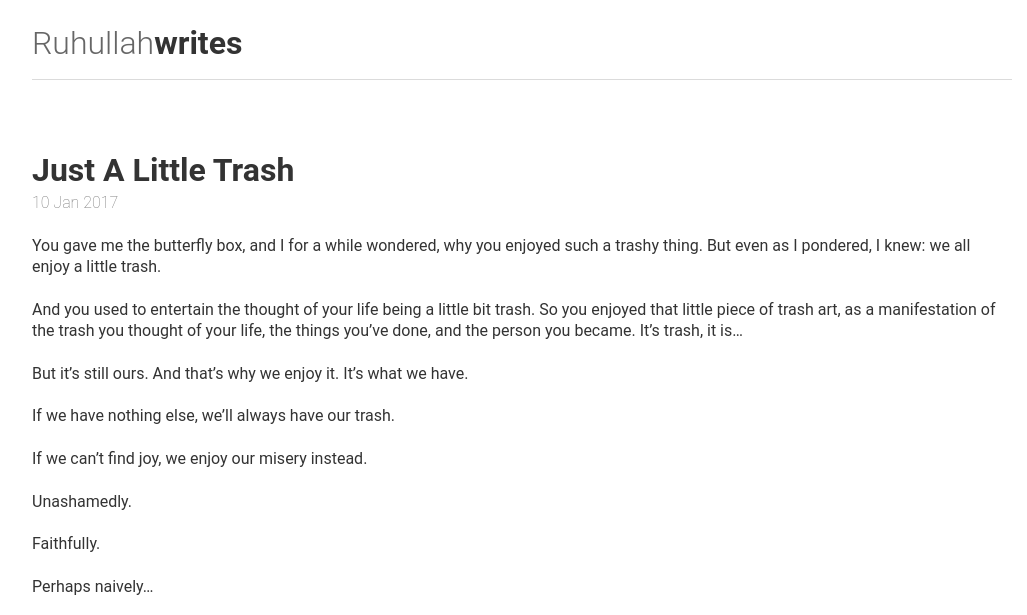
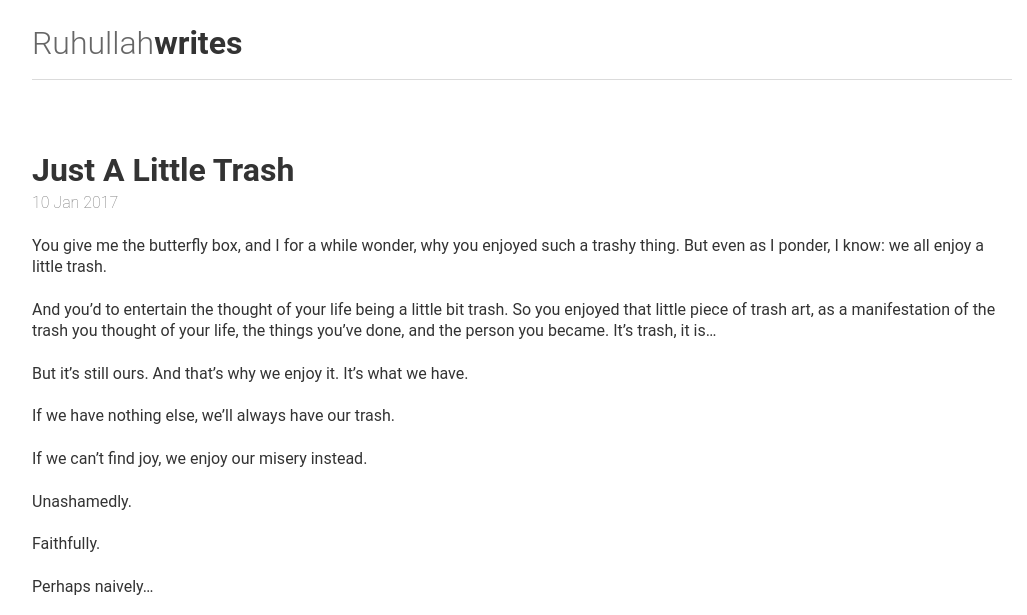
Before and after one commit to theruhullah/ruhulblog, a Jekyll site: the page built from _posts/2017-01-10-trash.md, in a window 1280 px wide, cut to the strip 0-615 px from the top of the page. Shown: the whole strip, without its empty margins (118-1145 px from the left). Built offline with Jekyll 4.4.1, drawn with Linux system fonts in a browser that asks for light colours.

Commit message:
trashupdate

```diff
--- a/_posts/2017-01-10-trash.md
+++ b/_posts/2017-01-10-trash.md
@@ -3,9 +3,9 @@ title: Just A Little Trash
 description:
 header: Just A Little Trash
 ---
-You gave me the butterfly box, and I for a while wondered, why you enjoyed such a trashy thing. But even as I pondered, I knew: we all enjoy a little trash.
+You give me the butterfly box, and I for a while wonder, why you enjoyed such a trashy thing. But even as I ponder, I know: we all enjoy a little trash.
 
-And you used to entertain the thought of your life being a little bit trash. So you enjoyed that little piece of trash art, as a manifestation of the trash you thought of your life, the things you've done, and the person you became. It's trash, it is...
+And you'd to entertain the thought of your life being a little bit trash. So you enjoyed that little piece of trash art, as a manifestation of the trash you thought of your life, the things you've done, and the person you became. It's trash, it is...
 
 But it's still ours. And that's why we enjoy it. It's what we have.
 
```
Also changed, not shown: 3 other files.
